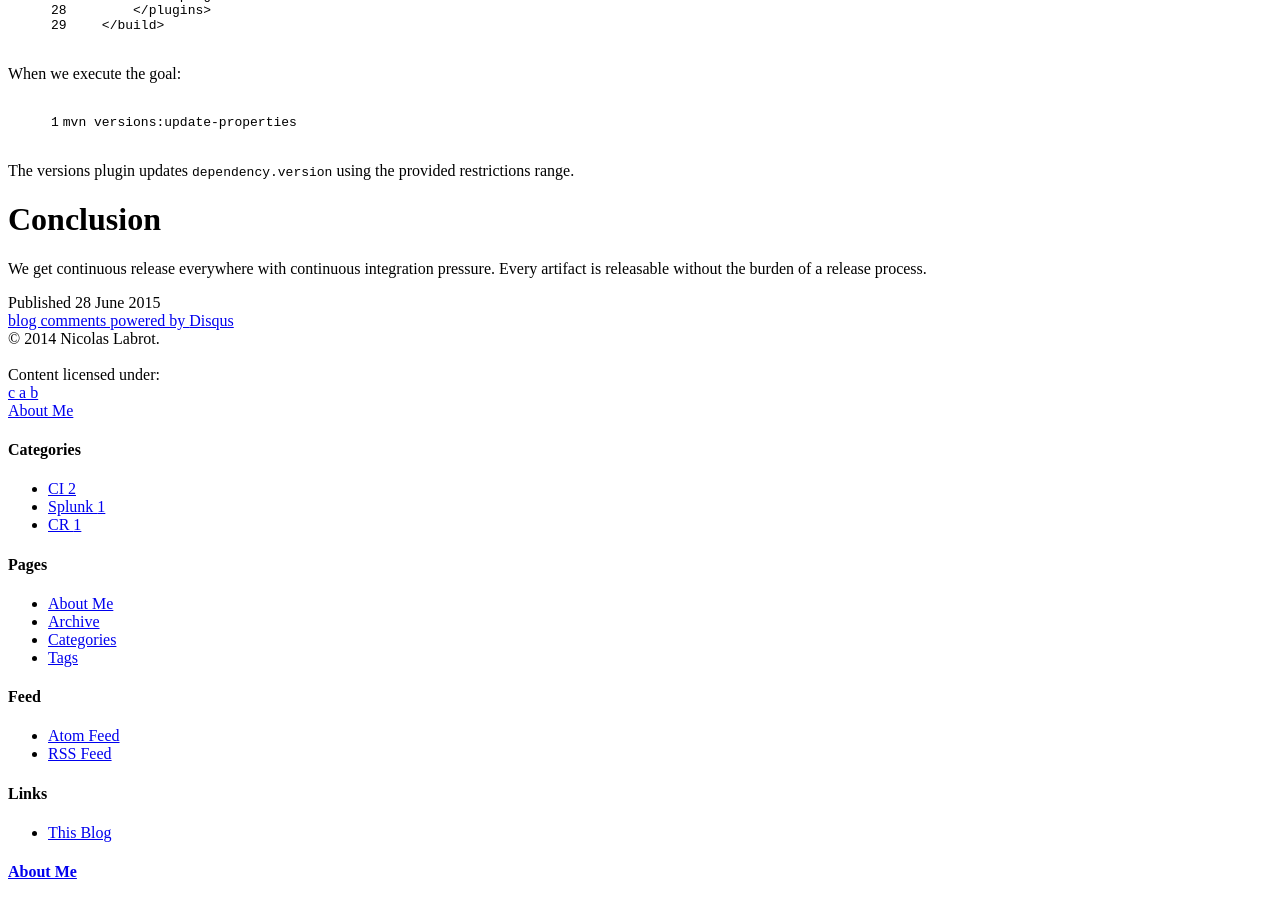
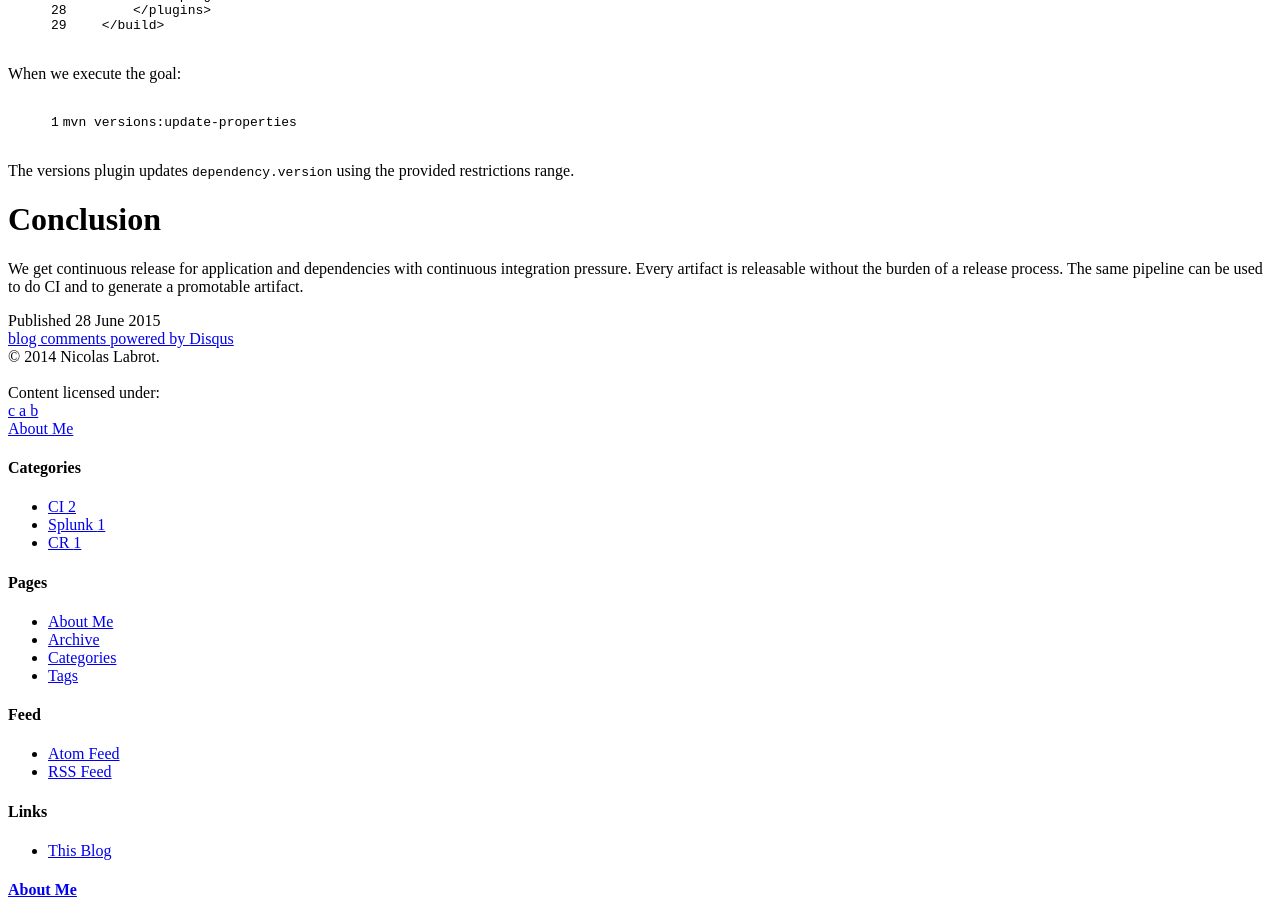
Before and after one commit to nithril/nithril.github.io, a Jekyll site: the page built from _posts/2015-06-28-maven-continuous-release.markdown, in a window 1280 px wide and 900 px high, scrolled down 4321 px. Built offline with Jekyll 4.4.1, drawn with Linux system fonts in a browser that asks for light colours; nearby versions of some CDN libraries; library files that are not in the unit come from our copies; comment, search, counter and statistics services are not loaded.

Commit message:
Continuous Release article

```diff
--- a/_posts/2015-06-28-maven-continuous-release.markdown
+++ b/_posts/2015-06-28-maven-continuous-release.markdown
@@ -259,5 +259,6 @@ The versions plugin updates `dependency.version` using the provided restrictions
 
 # Conclusion
 
-We get continuous release everywhere with continuous integration pressure. Every artifact is releasable
-without the burden of a release process.
+We get continuous release for application and dependencies with continuous integration pressure.
+Every artifact is releasable without the burden of a release process.
+The same pipeline can be used to do CI and to generate a promotable artifact.
```
